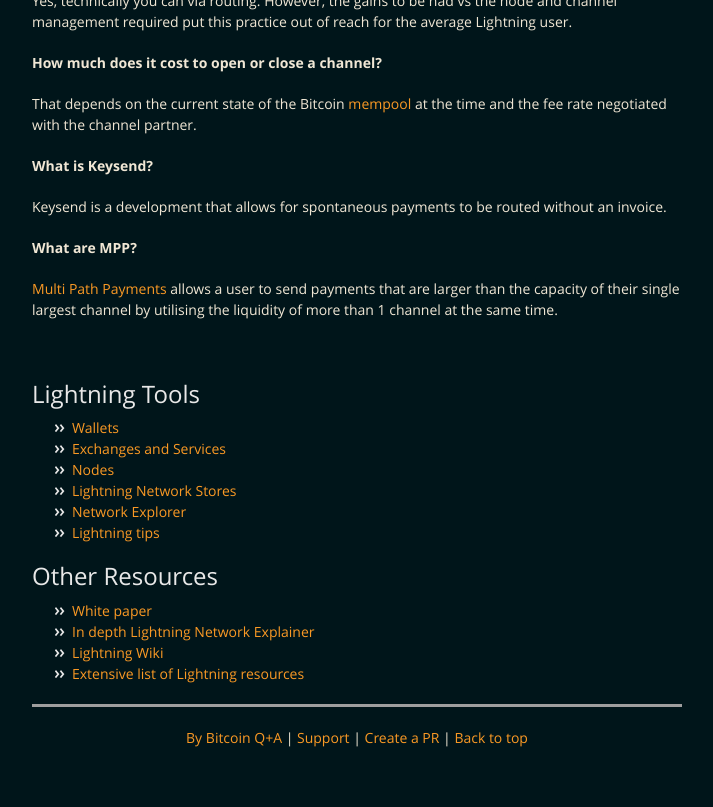
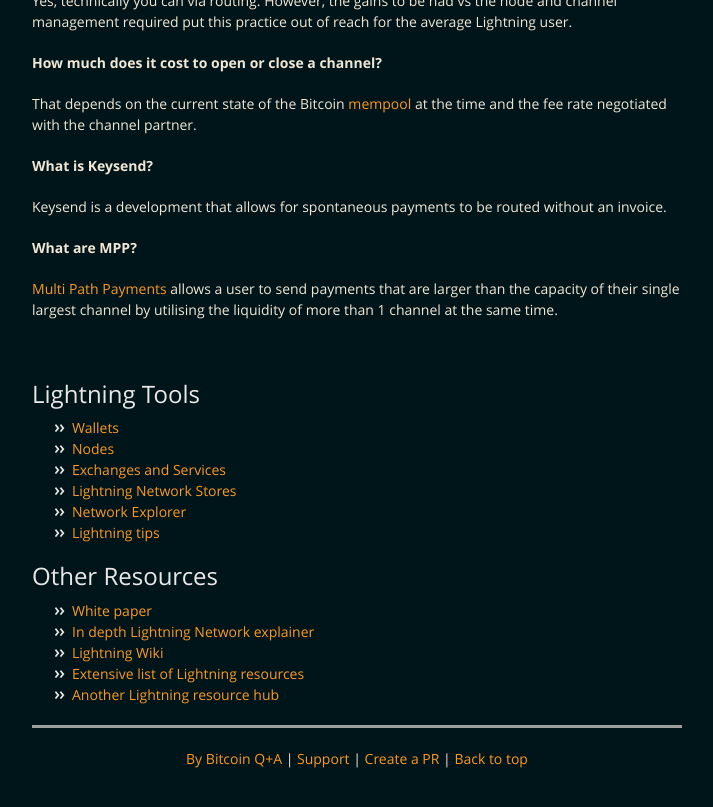
Before and after one commit to BitcoinQnA/ln-guide, a Jekyll site: the page built from index.md, in a window 1280 px wide and 900 px high, scrolled down 8048 px. Shown: the top 807 px of the window, without its empty margins (283-996 px from the left). Built offline with Jekyll 4.4.1, drawn with Linux system fonts in a browser that asks for light colours; grey boxes are pictures that could not be loaded.

Commit message:
Update index.md

```diff
--- a/index.md
+++ b/index.md
@@ -227,8 +227,8 @@ Keysend is a development that allows for spontaneous payments to be routed witho
 ##  Lightning Tools
 
 * [Wallets](https://bitcoinwallet.guide/lightning)
+* [Nodes](https://node.guide)
 * [Exchanges and Services](/docs/EXCHANGES.md)
-* [Nodes](https://node.guide)
 * [Lightning Network Stores](https://lightningnetworkstores.com/)
 * [Network Explorer](https://1ml.com/)
 * [Lightning tips](https://tippin.me/)
@@ -237,9 +237,10 @@ Keysend is a development that allows for spontaneous payments to be routed witho
 ##  Other Resources
 
 * [White paper](https://lightning.network/lightning-network-paper.pdf)
-* [In depth Lightning Network Explainer](https://dev.lightning.community/overview/)
+* [In depth Lightning Network explainer](https://dev.lightning.community/overview/)
 * [Lightning Wiki](https://lightningwiki.net/index.php/Main_Page)
 * [Extensive list of Lightning resources](https://github.com/bcongdon/awesome-lightning-network)
+* [Another Lightning resource hub](https://www.lopp.net/lightning-information.html)
 
 ***
 
```
